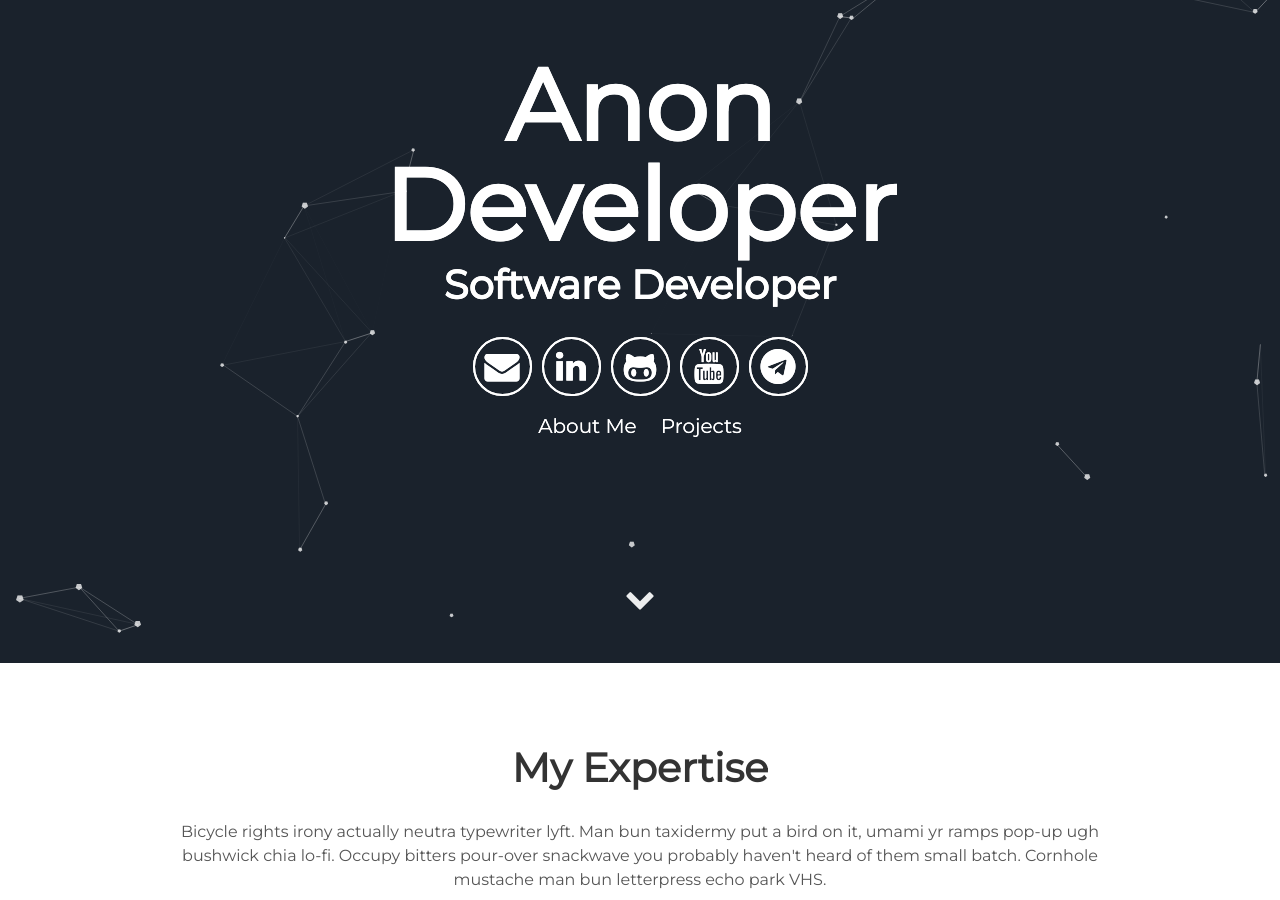
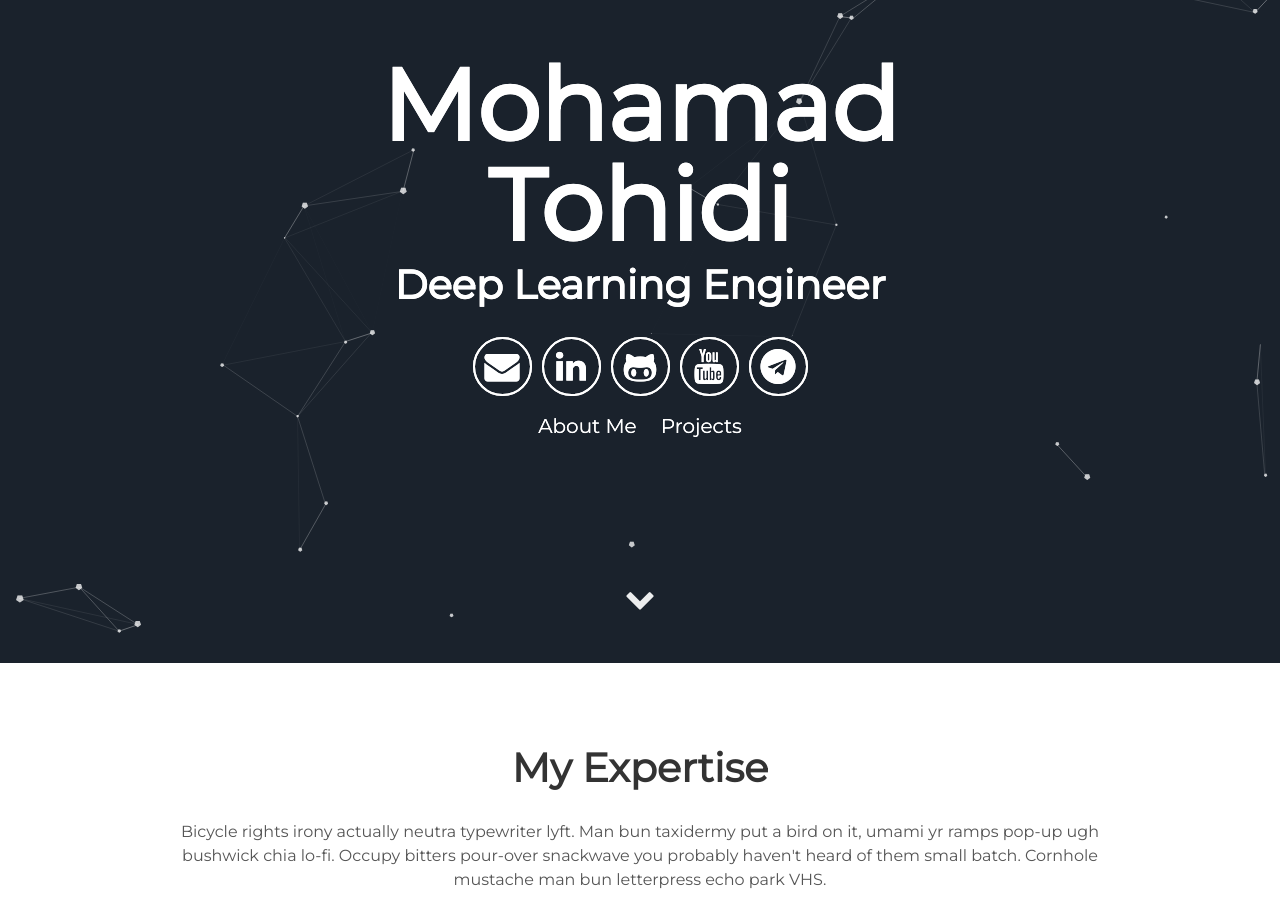
Before and after one commit to mohamad-tohidi/mohamad-tohidi.github.io, a Jekyll site: the page built from index.html, in a window 1280 px wide and 900 px high, scrolled down 237 px. Built offline with Jekyll 4.4.1, drawn with Linux system fonts in a browser that asks for light colours; some of the changed text lies outside the part shown.

Commit message:
addin my expertiese

```diff
--- a/_config.yml
+++ b/_config.yml
@@ -1,17 +1,15 @@
 # Site settings
-title: A blog about lorem ipsum dolor sit amet
-description: A blog about lorem ipsum dolor sit amet
+title: Mohammad Tohidi's CV
+description: Mohammad Tohidi's CV
 # baseurl: "/particle" # the subpath of your site, e.g. /blog
 # url: "localhost:3000" # the base hostname & protocol for your site e.g. http://willianjusten.com.br
 
 # User settings
-username: Anon Developer
+username: "Mohamad Tohidi"
+user_title: "Deep Learning Engineer"
 user_description: Bicycle rights irony actually neutra typewriter lyft. Man bun taxidermy put a bird on it, umami yr ramps pop-up ugh bushwick chia lo-fi. Occupy bitters pour-over snackwave you probably haven't heard of them small batch. Cornhole mustache man bun letterpress echo park VHS.
-user_title: Software Developer
-email: anon@anon.com
-twitter_username: lorem_ipsum
-github_username:  lorem_ipsum
-gplus_username:  lorem_ipsum
+email: the.mohammad.tohidi@gmail.com
+github_username:  mohamad-tohidi
 
 collections:
   projects:
--- a/_includes/about.html
+++ b/_includes/about.html
@@ -4,27 +4,24 @@
 </div>
 <div class="user">
   <div class="tech">
-      <h2>Design</h2>
-      <i class="devicon-html5-plain-wordmark"></i>
-      <i class="devicon-bootstrap-plain-wordmark colored"></i>
-      <i class="devicon-sass-original colored"></i>
-      <p>Mumblecore hexagon kombucha, pitchfork four loko raclette intelligentsia master cleanse.
-        Vinyl XOXO lumbersexual</p>
+    <h2>Computer Vision</h2>
+    <i class="devicon-python-plain"></i>
+    <i class="devicon-tensorflow-original"></i>
+    <i class="devicon-pytorch-original"></i>
+    <p>Experienced in developing and deploying computer vision models for object detection, image classification, and medical image analysis.</p>
   </div>
   <div class="tech">
-      <h2>Code</h2>
-      <i class="devicon-javascript-plain colored"></i>
-      <i class="devicon-react-original-wordmark colored"></i>
-      <i class="devicon-nodejs-plain-wordmark"></i>
-      <p>Mumblecore hexagon kombucha, pitchfork four loko raclette intelligentsia master cleanse.
-        Vinyl XOXO lumbersexual</p>
+    <h2>Natural Language Processing</h2>
+    <i class="devicon-python-plain"></i>
+    <i class="devicon-tensorflow-original"></i>
+    <i class="devicon-pytorch-original"></i>
+    <p>Skilled in building NLP models for tasks like sentiment analysis, named entity recognition, and text generation using transformer architectures.</p>
   </div>
   <div class="tech">
-      <h2>Tools</h2>
+    <h2>MLOps</h2>
+    <i class="devicon-docker-plain"></i>
+    <i class="devicon-kubernetes-plain"></i>
     <i class="devicon-git-plain"></i>
-      <i class="devicon-gulp-plain colored"></i>
-      <i class="devicon-atom-original-wordmark"></i>
-      <p>Mumblecore hexagon kombucha, pitchfork four loko raclette intelligentsia master cleanse.
-        Vinyl XOXO lumbersexual</p>
+    <p>Proficient in setting up MLOps pipelines for model training, deployment, and monitoring, ensuring scalability and reliability.</p>
   </div>
 </div>
```
Also changed, not shown: project/index.html (+11 -0 lines). Lines whose indentation alone changed are shown as unchanged.
